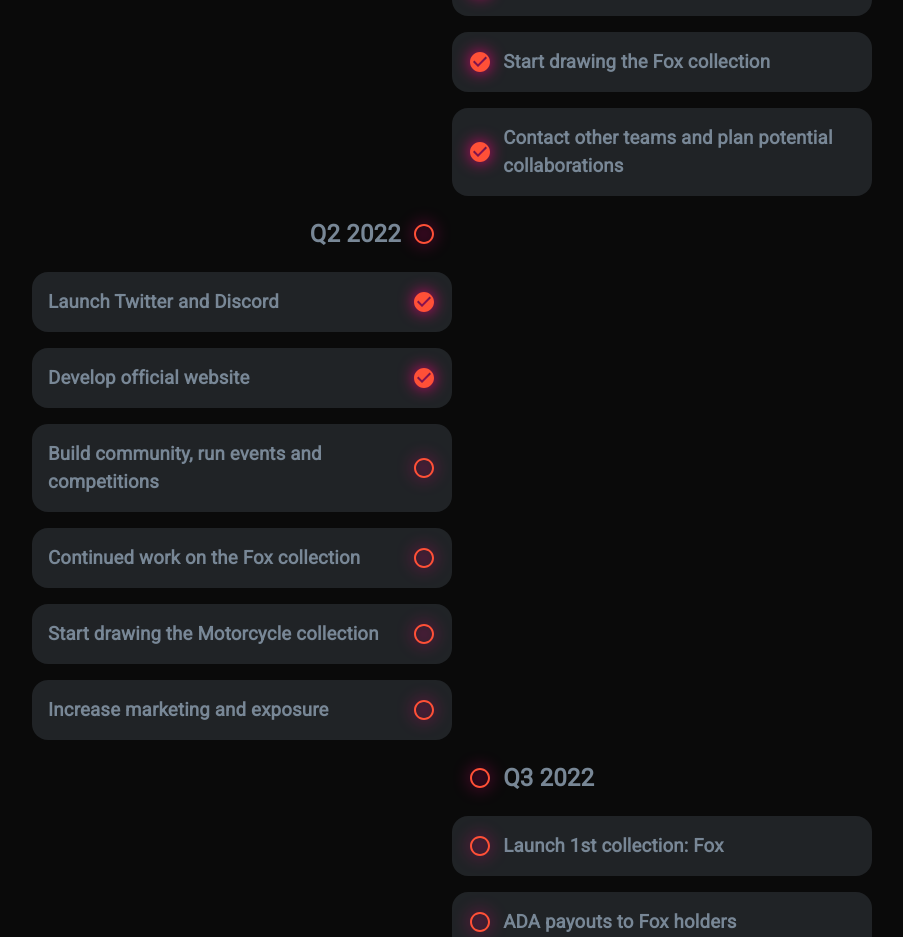
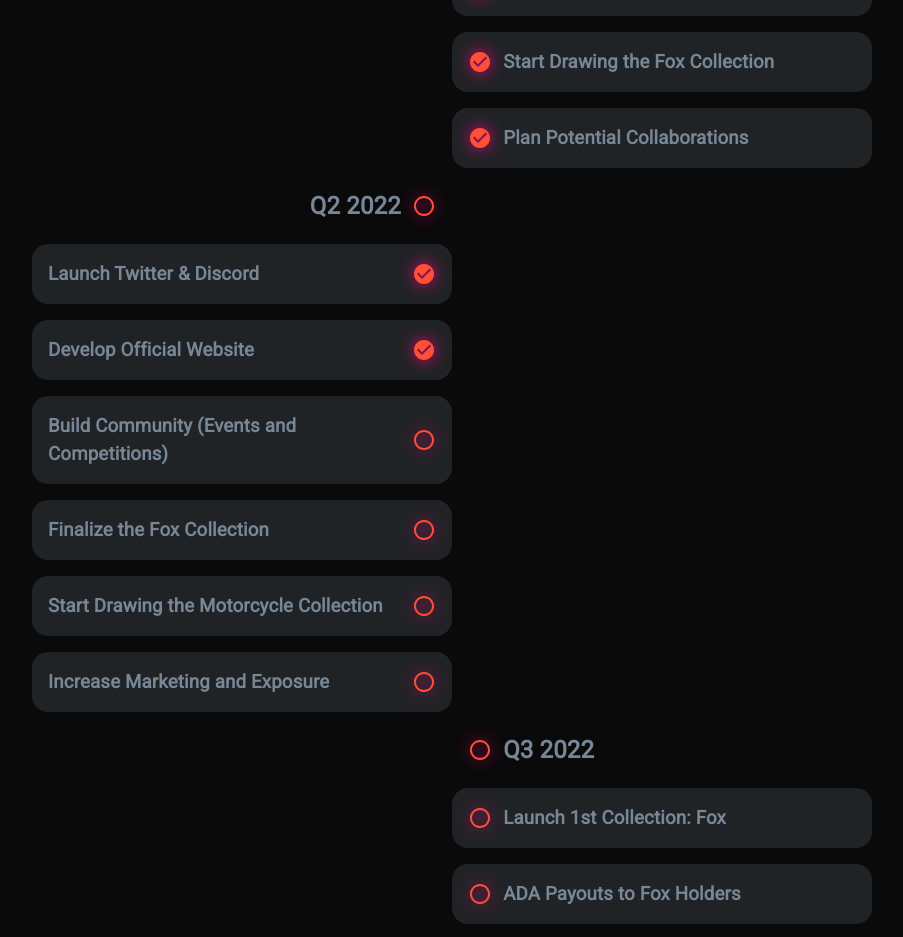
Before and after one commit to BenElferink/Bad-Fox-Motorcycle-Club, a React (Create React App) app in the folder client/: page / in a window 1280 px wide. Shown: the part 1860-2797 px from the top of the page, without its empty margins (188-1091 px from the left). Built offline with nearby package versions, Linux system fonts and the light colour scheme; no server answers.

Commit message:
text audit

```diff
--- a/client/src/components/About/index.js
+++ b/client/src/components/About/index.js
@@ -5,8 +5,7 @@ export default function About() {
     <section className={styles.root}>
       <h2>About Bad Fox MC</h2>
       <p>
-        Bad Fox Motorcycle Club is a <strong>community driven</strong> NFT project, coming from the <strong>best projects on Cardano</strong>, with
-        close groups of friends in the CNFT space being the <strong>core of the community</strong>.
+        Bad Fox Motorcycle Club is a <strong>community driven</strong> NFT Project. The team comes from some of the <strong>best projects on Cardano</strong> and the <strong>core of the community</strong> is comprised of close friends we've met along the way.
       </p>
       <p>
         In terms of utility, BFMC will be <strong>rewarding all holders passively</strong> with ADA, and will (later on) have{' '}
--- a/client/src/components/Roadmap/data.json
+++ b/client/src/components/Roadmap/data.json
@@ -5,18 +5,18 @@
     "events": [
       {
         "complete": true,
-        "title": "Form team of specialists",
-        "description": "This is the very start of our journey, we formed a team, and discussed the project and it's future plans!"
+        "title": "Build a Team",
+        "description": "This is the very start of our journey. We built a team with specialized skills and discussed our vision for the future of Bad Fox MC."
       },
       {
         "complete": true,
-        "title": "Start drawing the Fox collection",
-        "description": "Fun fact: we started with an idea of creating female Boss Cats, they were going to be called \"Miss Cats\", but as we started drawing them, something didn't feel right. That's when we started from scratch and Bad Fox MC was born!"
+        "title": "Start Drawing the Fox Collection",
+        "description": "Fun fact: We started with the idea of creating female Boss Cats and naming them “Miss Cats”. As we started drawing them, something didn't feel right. That's when we decided to start from scratch and Bad Fox MC was born!"
       },
       {
         "complete": true,
-        "title": "Contact other teams and plan potential collaborations",
-        "description": "We have ambitious goals to bring our holders into the metaverse, and therefore we are in talks with teams such as: OGBears, CardaStacks, Ada Realms, Boss Cat Custom Club, and others. These discussions may resolve with collaborations and added utility to our roadmap, and these discussions may also be rejected, so please don't view these projects as confirmed partners just yet."
+        "title": "Plan Potential Collaborations",
+        "description": "We have ambitious goals to bring our holders into the metaverse and are in talks with teams such as: OG bears, CardaStacks, ADA Realm, Boss Cat Custom Club and others. These discussions may bear fruit and add utility to our roadmap but these are still in the early stages and not guaranteed."
       }
     ]
   },
@@ -26,33 +26,33 @@
     "events": [
       {
         "complete": true,
-        "title": "Launch Twitter and Discord",
-        "description": "Twitter has been created at end of March, and Discord has been opened to the public early April. We are focused on organic, purely authentic growth, with genuine people, many efforts have been made to prevent any bots from accessing the server or obtaining certain roles."
+        "title": "Launch Twitter & Discord",
+        "description": "Our Twitter account was created at the end of March and Discord was opened to the public in early April. We are focused on purely organic growth with genuine people. Many efforts have been made to prevent bots from accessing the server or obtaining certain roles."
       },
       {
         "complete": true,
-        "title": "Develop official website",
-        "description": "Website devlopment is initially focused on showing our artwork, display information about our plans, and expose the team. At a later stage the website will include the minting portal as well as offical partners, and some cool community tools."
+        "title": "Develop Official Website",
+        "description": "Website development is initially focused on disseminating project information, BFMC artwork and exposing the team to the community. At a later stage, the website will include the minting portal, official partner listings and some cool community tools."
       },
       {
         "complete": false,
-        "title": "Build community, run events and competitions",
-        "description": "As previously mentioned, we are focused on organic growth, we're exposing our community and project to some of the best projects on Cardano, rewarding active members with OG roles, and every OG can gift 3 whitelist roles to their friends, we've received lots of positive feedback about this innovative approach. We have events announced almost every week for new OG roles, just tune into Discord!"
+        "title": "Build Community (Events and Competitions)",
+        "description": "As previously mentioned, we are focused on organic growth. We're exposing our community and project to some of the best projects on Cardano. We'll be rewarding active members with OG roles. Every OG can give 3 whitelist roles to their friends. We've received lots of positive feedback about this innovative approach. We have events announced almost every week for new OG roles. Stay tuned to our Discord!"
       },
       {
         "complete": false,
-        "title": "Continued work on the Fox collection",
-        "description": "At this point we should have both the female and male models ready, and we need to make a last push on creating more traits so that the collection is as unique is possible."
+        "title": "Finalize the Fox Collection",
+        "description": "At this point we should have both the female and male models ready. Now, it's time to create more traits so that the collection is as unique as possible."
       },
       {
         "complete": false,
-        "title": "Start drawing the Motorcycle collection",
-        "description": "We plan on creating our 1st few motorcycle prototypes before we launch our 1st drop, so that our community can benefit from an early insight of what is expected after we mint the fox collection."
+        "title": "Start Drawing the Motorcycle Collection",
+        "description": "We plan on creating our first few motorcycle prototypes before we launch our first drop. This way, our community can benefit from an early insight of what is expected after we mint the fox collection."
       },
       {
         "complete": false,
-        "title": "Increase marketing and exposure",
-        "description": "Just before the fox collection launches, we will increase marketing and exposure per demand. We will make proper evaluations about our marketing approach according to our rate of growth by this time."
+        "title": "Increase Marketing and Exposure",
+        "description": "Just before the fox collection launches, we will increase marketing and exposure. We will evaluate and tailor our approach to match our growth rate."
       }
     ]
   },
@@ -62,23 +62,23 @@
     "events": [
       {
         "complete": false,
-        "title": "Launch 1st collection: Fox",
-        "description": "There will be 6,000 fox minted - half of which are female, and the other half are male. Mint prices vary between 35-55 ADA, depends if you are OG, WL, or public."
+        "title": "Launch 1st Collection: Fox",
+        "description": "There will be 6,000 foxes minted. Half female and half male. Mint prices will range from 35-55 ADA, dependent on your role (OG, WL, or Public)."
       },
       {
         "complete": false,
-        "title": "ADA payouts to Fox holders",
-        "description": "We're planning to run certain games or events every week, to reward holders of winning traits with ADA. We're also going to distribute the majority of our royalties to every holder every month!"
+        "title": "ADA Payouts to Fox Holders",
+        "description": "We're planning to run games or events every week, to reward holders of winning traits with ADA. We're also going to distribute a portion of our royalties to each fox holder, every month."
       },
       {
         "complete": false,
-        "title": "Announce official collaborations!",
-        "description": "By this time we expect to have established partnerships with metaverse projects and teams, and this is when we plan on announcing these collaborations."
+        "title": "Announce Official Collaborations",
+        "description": "By this time, we expect to have established partnerships with metaverse projects. This is when we plan on announcing these collaborations."
       },
       {
         "complete": false,
-        "title": "Continued work on the Motorcycle collection",
-        "description": "Increase the rate of production, and work on sneak peeks for the motorcycle collection."
+        "title": "Continued Work on the Motorcycle Collection",
+        "description": "Increase rate of production and work on sneak peaks for the motorcycle collection."
       }
     ]
   },
@@ -88,18 +88,18 @@
     "events": [
       {
         "complete": false,
-        "title": "Launch 2nd collection: Motorcycle",
-        "description": "There will be 3,000 motorcycles minted. No parts, the motorcycles are a 1 piece. Mint price(s) are yet to be determined."
+        "title": "Launch 2nd Collection: Motorcycle",
+        "description": "There will be 3000 motorcycles minted. Motorcycles will be minted whole. No individual parts. Mint prices are yet to be determined."
       },
       {
         "complete": false,
-        "title": "ADA payouts to Motorcycle holders",
-        "description": "Similar to the fox collection, we will be paying every motorcycle holder every month using majority of royalties. However, unlike the fox collection, we will not be doing weekly events for the motorcycle collection."
+        "title": "ADA Payouts to Motorcycle Holders",
+        "description": "Like the Fox Collection, we're going to distribute a portion of our royalties to each motorcycle holder, every month. However, unlike the Fox Collection, we will not be doing weekly events for motorcycle collection holders."
       },
       {
         "complete": false,
-        "title": "Hot announcements coming! (burn, airdrop, metaverse)",
-        "description": "Early next year, we want to do a burn event which holders can burn 1 male fox + 1 female fox + 1 motorcycle, and get a 3rd generation token in return, that token will reward holders lifetime airdrops, metaverse related. To achieve this ambitous plan we have established contact with other teams through 2022, and will continue to do so in 2023."
+        "title": "Stay Tuned: Big Announcements Coming! (Burn, AirDrop Metaverse)",
+        "description": "Early next year, we want to do a burn event. Holders will have the opportunity to burn 1 male fox, 1 female fox and 1 motorcycle in exchange for a 3rd generation token. The token will reward holders with metaverse related, lifetime airdrops. To achieve this ambitious plan, we have been in contact with other teams and will continue to do so going forward."
       }
     ]
   }
```
